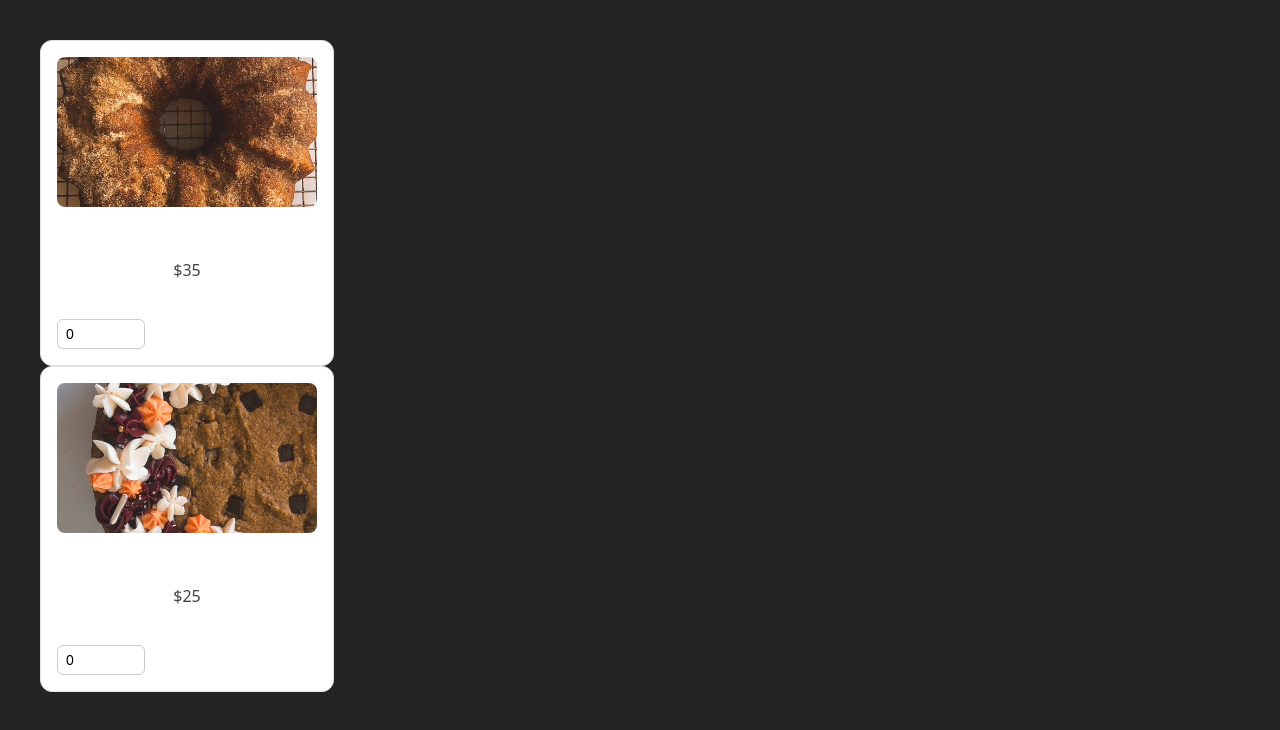
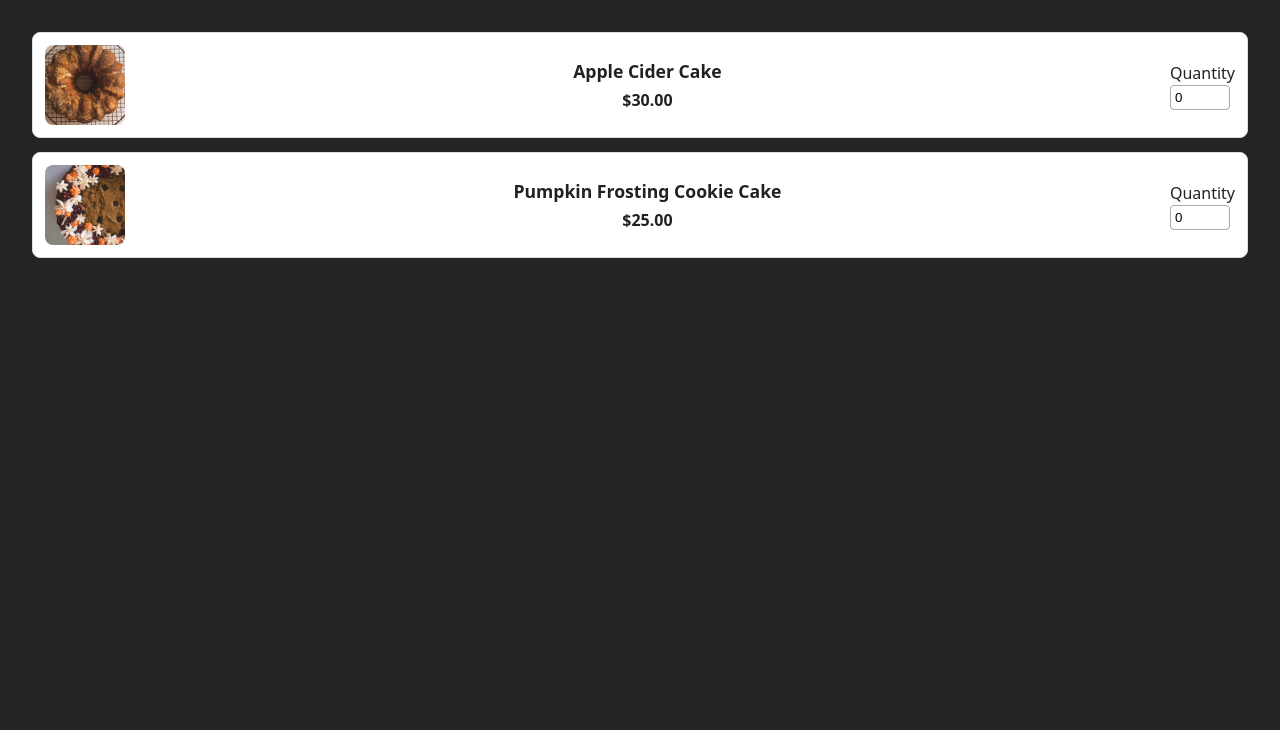
Before and after one commit to nevets-steven/littleovenbakingco, a React (Vite) app: page / in a window 1280 px wide. Shown: the top 730 px of the page. Built offline with nearby package versions, Linux system fonts and the light colour scheme.

Commit message:
updated layout to form

```diff
--- a/components/ItemCard.jsx
+++ /dev/null
@@ -1,41 +0,0 @@
-import { useState } from "react";
-
-export default function ItemCard({
-    imageURL, id, name, price, onQuantityChange
-})
-
-{
-    const [quantity, setQuantity] = useState(0);
-
-    const handleQuantityChange = (e) => {
-        const value = Number(e.target.value);
-        setQuantity(value);
-    }
-
-    if (onQuantityChange){
-        onQuantityChange(id, value);
-    }
-
-    return (
-    <div className="item-card">
-        <div className="item-image">
-            {
-                imageURL ? (
-                    <img src={imageURL} alt={name} />
-                ) : (
-                    <div className="placeholder-image">No Image</div>
-                )
-            }
-        </div>
-        {/* Name and Price */}
-        <h3>{name}</h3>
-        <p>${price}</p>
-
-        {/* Quantity Selector */}
-        <label htmlFor="quantity">
-            Quantity
-            <input type="number" name="quantity" id="quantity" value={quantity} min={0} onChange={handleQuantityChange}/>
-        </label>
-    </div>
-    );
-}
--- a/src/App.jsx
+++ b/src/App.jsx
@@ -1,10 +1,11 @@
 import { useState } from 'react'
 import reactLogo from './assets/react.svg'
-import item1Img from "./assets/applecidercake.jpeg"
-import item2Img from "./assets/cookiecake.jpeg"
 import viteLogo from '/vite.svg'
 import './App.css'
-import ItemCard from '../components/ItemCard'
+import ItemRow from './components/ItemRow'
+import item1Img from './assets/applecidercake.jpeg'
+import item2Img from './assets/cookiecake.jpeg'
+
 
 // function App() {
 //   const [count, setCount] = useState(0)
@@ -34,22 +35,27 @@ import ItemCard from '../components/ItemCard'
 //     </>
 //   )
 // }
-
 function App(){
   return(
     <>
-    <ItemCard
-    id="item1"
-    name="Apple Cider Cake"
-    price={35}
-    imageURL={item1Img}/>
-    <ItemCard
-    id="item2"
-    name="Cookie Cake"
-    price={25}
-    imageURL={item2Img}/>
+    <ItemRow
+    item={{
+      id: 1,
+      name: "Apple Cider Cake",
+      price: 30.00,
+      image: item1Img
+    }}
+    onQuanityChange={() => {}}/>
+    <ItemRow
+    item={{
+      id: 2,
+      name: 'Pumpkin Frosting Cookie Cake',
+      price: 25.00,
+      image: item2Img
+    }}
+    />
     </>
   )
 }
 
-export default App
+export default App;
--- /dev/null
+++ b/src/components/ItemRow.jsx
@@ -0,0 +1,29 @@
+import { useState } from "react";
+
+export default function ItemRow({item, onQuanityChange}){
+    const [qty, setQty] = useState(0);
+
+    const handleChange = (e) => {
+        const newQty = Number(e.target.value);
+        setQty(newQty);
+        onQuanityChange(item.id, newQty);
+    }
+    return(
+        <div className="item-row">
+            <img src={item.image} alt={item.name} className="item-img" />
+            <div className="item-info">
+                <h3>{item.name}</h3>
+                <p className="price">${item.price.toFixed(2)}</p>
+            </div>
+            <div className="item-qty">
+                <label htmlFor={`qty-${item.id}`}>Quantity</label>
+                <input
+                type="number"
+                id={`qty-${item.id}`}
+                min="0"
+                value={qty}
+                onChange={handleChange} />
+            </div>
+        </div>
+    )
+}
--- a/src/index.css
+++ b/src/index.css
@@ -4,7 +4,7 @@
   font-weight: 400;
 
   color-scheme: light dark;
-  color: rgba(255, 255, 255, 0.87);
+  color: rgba(0, 0, 0, 0.87);
   background-color: #242424;
 
   font-synthesis: none;
@@ -13,63 +13,53 @@
   -moz-osx-font-smoothing: grayscale;
 }
 
-.item-card {
-  border: 1px solid #e2e2e2;
-  border-radius: 12px;
-  padding: 16px;
-  max-width: 260px;
-  background: #fff;
-  display: flex;
-  flex-direction: column;
-  gap: 12px;
+*{
+  margin: 0;
+  padding: 0;
+  box-sizing: border-box;
 }
 
-.item-image {
-  width: 100%;
-  height: 150px;
+/* Item Row CSS */
+.item-row {
+  display: flex;
+  align-items: center;
+  gap: 1rem;
+  padding: 12px;
+  border: 1px solid #ddd;
   border-radius: 8px;
-  overflow: hidden;
-  background: #f5f5f5;
-  display: flex;
-  justify-content: center;
-  align-items: center;
+  margin-bottom: 14px;
+  background: #fff;
 }
 
-.item-image img {
-  width: 100%;
-  height: 100%;
+.item-img {
+  width: 80px;
+  height: 80px;
+  border-radius: 8px;
   object-fit: cover;
 }
 
-.placeholder-image {
-  color: #777;
-  font-size: 14px;
+.item-info {
+  flex: 1;
 }
 
-.item-card h3 {
+.item-info h3 {
   margin: 0;
-  font-size: 18px;
-  font-weight: 600;
+  font-size: 1.1rem;
 }
 
-.item-card p {
-  margin: 0;
-  font-size: 16px;
-  font-weight: 500;
-  color: #444;
+.price {
+  margin: 4px 0 0;
+  font-weight: bold;
 }
 
-.item-card label {
+.item-qty {
   display: flex;
   flex-direction: column;
-  gap: 4px;
-  font-size: 14px;
 }
 
-.item-card input[type="number"] {
-  width: 70px;
-  padding: 6px 8px;
-  border: 1px solid #ccc;
-  border-radius: 6px;
-  font-size: 14px;
+.item-qty input {
+  width: 60px;
+  padding: 4px;
+  border-radius: 4px;
+  border: 1px solid #aaa;
 }
```
